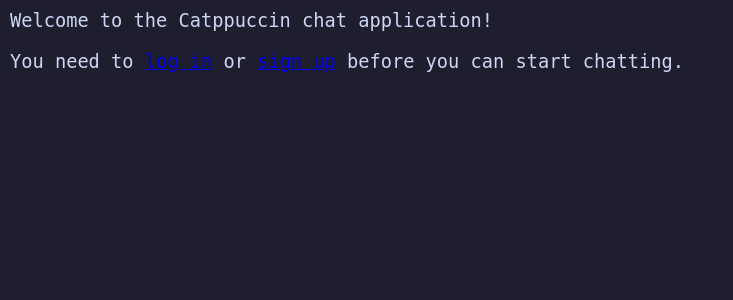
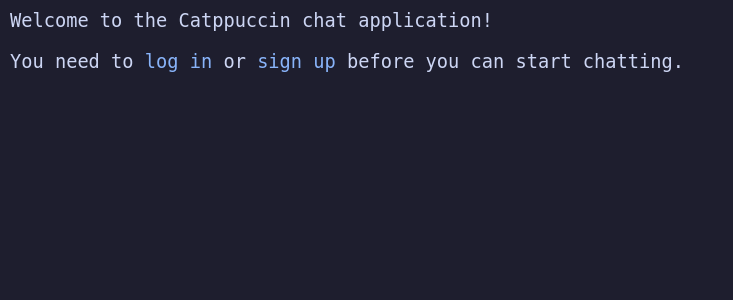
Before and after one commit to AI314159/Python-Chatapp, a Django app: page / in a window 1280 px wide. Shown: the top 300 px of the page, without its empty margins (0-733 px from the left). Run offline with Django 5.2, Linux system fonts and the light colour scheme.

Commit message:
Added a custom underline and changed link colour.

```diff
--- a/chatapp/chat/static/base.css
+++ b/chatapp/chat/static/base.css
@@ -2,6 +2,32 @@
     margin: 0;
     padding: 0;
     box-sizing: border-box;
+}
+
+a {
+    color: #89b4fa;
+    text-decoration: none;
+    position: relative;
+}
+
+/* Underline animation and styling */
+a::after {
+    content: "";
+    display: block;
+    position: absolute;
+    bottom: -2px;
+    left: 0;
+    width: 100%;
+    height: 3px;
+    background: #89b4fa;
+    transition: transform 0.2s ease-in-out;
+    transform-origin: right;
+    transform: scaleX(0);
+}
+
+a:hover::after {
+    transform-origin: left;
+    transform: scaleX(1);
 }
 
 html,
@@ -22,13 +48,20 @@
     height: 100%;
 }
 
-aside >  ul > li {
+aside > ul > li {
     margin: 10px 0 0 0;
     list-style-type: none;
 }
+
 aside > ul > li > a {
     display: block;
 }
+
+/* Remove the custom underline for the server selector */
+aside > ul > li > a::after {
+    content: none;
+}
+
 aside > ul > li > a > img {
     border-radius: 10px;
 }
--- a/chatapp/chat/static/chat.css
+++ b/chatapp/chat/static/chat.css
@@ -5,6 +5,10 @@
 #welcome-div>h1 {
     font-size: 45pt;
     margin-bottom: 10px;
+}
+
+a:has(> #logout-btn)::after {
+    content: none;
 }
 
 #logout-btn {
```
